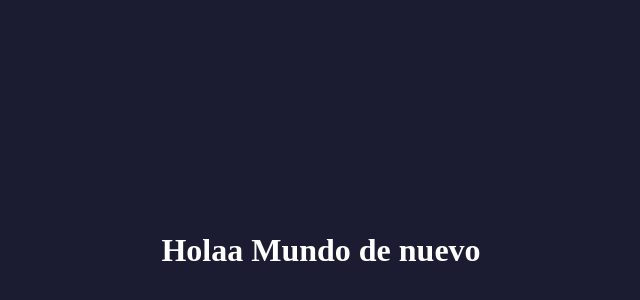
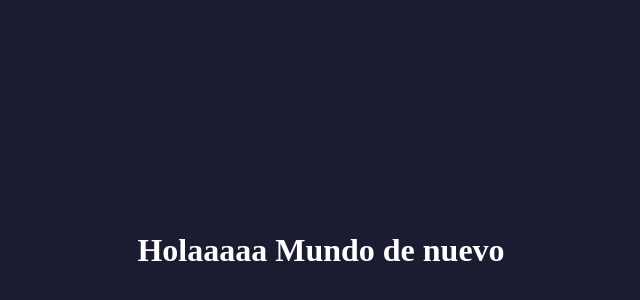
Before and after one commit to dsanguti/first-list-users, a React (Vite) app: page / in a window 1280 px wide. Shown: the part 150-450 px from the top of the page, without its empty margins (319-959 px from the left). Built offline with nearby package versions, Linux system fonts and the light colour scheme.

Commit message:
Empezamos?

```diff
--- a/src/App.jsx
+++ b/src/App.jsx
@@ -4,7 +4,7 @@ function App() {
   return (
     <>
       <div className="containerh1">
-        <h1>Holaa Mundo de nuevo</h1>
+        <h1>Holaaaaa Mundo de nuevo</h1>
       </div>
     </>
   );
```
